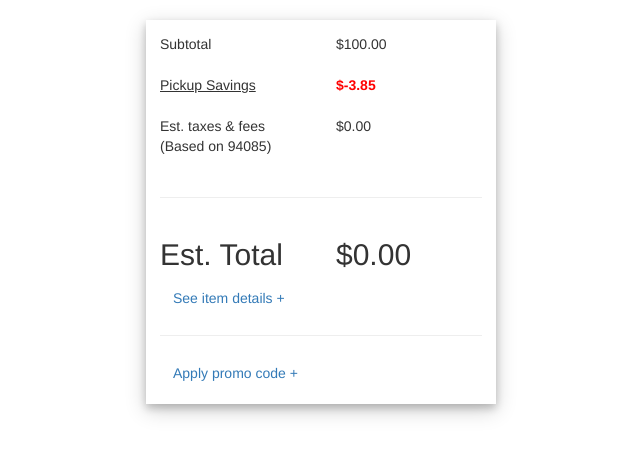
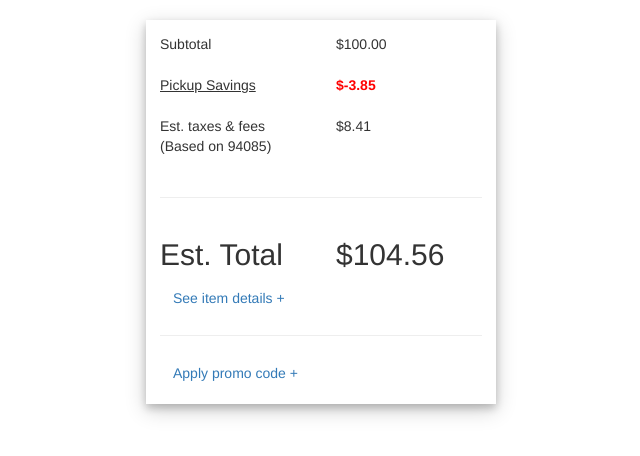
Before and after one commit to anumsid/checkout_cart, a React (Create React App) app: page / in a window 1280 px wide. Shown: the top 456 px of the page, without its empty margins (319-959 px from the left). Built offline with nearby package versions, Linux system fonts and the light colour scheme.

Commit message:
added lifecycle and set state

```diff
--- a/src/App.js
+++ b/src/App.js
@@ -16,8 +16,19 @@ class App extends Component {
        total: 100,
        PickupSavings: -3.85,
        taxes: 0,
-       estimatedTotal: 0
+       estimatedTotal: 0,
+       disablePromoButton: false
      };
+   }
+
+   componentDidMount = () => {
+     this.setState({
+       taxes: (this.state.total + this.state.PickupSavings) * 0.0875
+     },
+     function() {
+       this.setState({estimatedTotal: this.state.total + this.state.PickupSavings + this.state.taxes})
+     }
+   )
    }
   render() {
     return (
@@ -30,7 +41,10 @@ class App extends Component {
           <EstimatedTotal price={this.state.estimatedTotal.toFixed(2)}/>
           <ItemDetails price={this.state.estimatedTotal.toFixed(2)}/>
           <hr />
-          <PromoCodeDiscount />
+          <PromoCodeDiscount
+            giveDiscount={() => this.giveDiscountHandler()}
+            isDisabled={this.state.disablePromoButton}
+          />
         </Grid>
 
       </div>
--- a/src/components/PromoCode/PromoCode.js
+++ b/src/components/PromoCode/PromoCode.js
@@ -52,7 +52,7 @@ class PromoCodeDiscount extends Component {
                     block
                     bsStyle="success"
                     className="btn-round"
-                    disabled={this.props.isDiabled}
+                    disabled={this.props.isDisabled}
                     onClick={this.props.giveDiscount}
                   >
                   Apply
```
